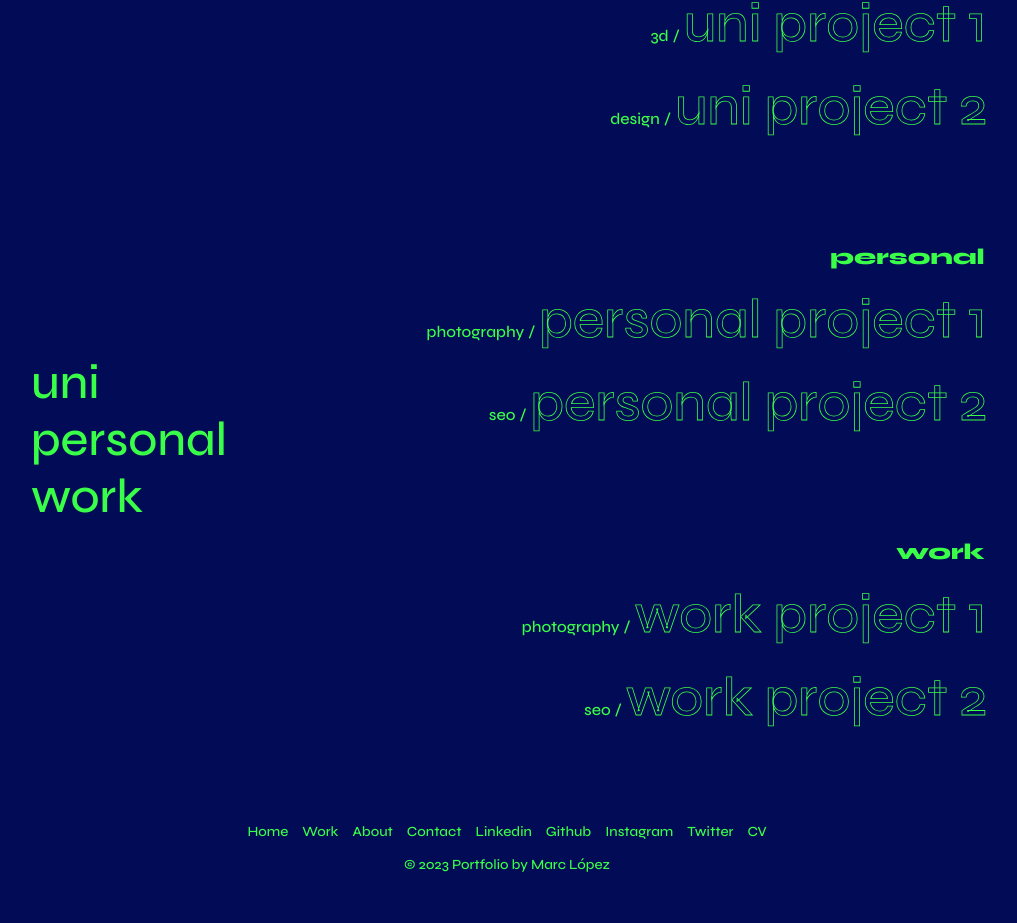
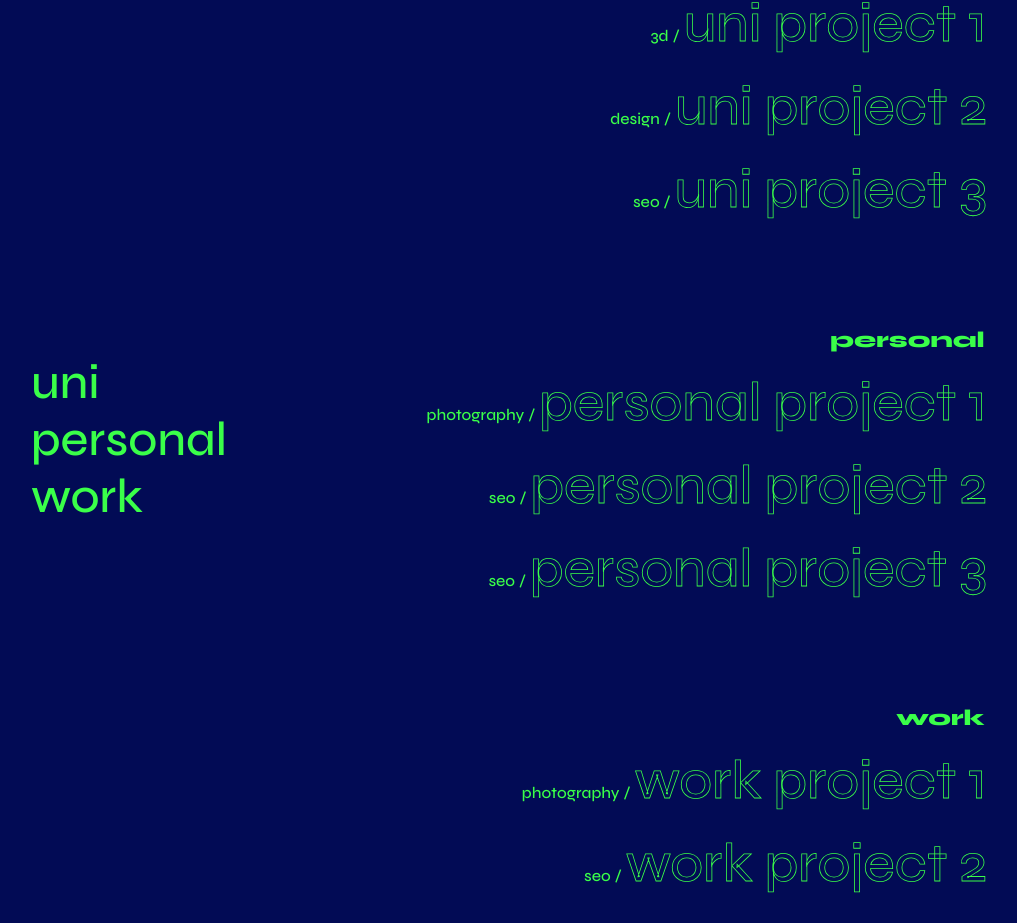
Before and after one commit to marclopezsoler/portfolio-2023, a Next.js app: page /work in a window 1280 px wide. Shown: the part 155-1078 px from the top of the page, without its empty margins (133-1150 px from the left). Before the commit the page ends 1056 px from the top, so only its background shows below. Built offline with nearby package versions, Linux system fonts and the light colour scheme.

Commit message:
countWork

```diff
--- a/app/_data/data.js
+++ b/app/_data/data.js
@@ -35,10 +35,31 @@ const works = [
     class: "photography",
   },
   {
-    num: "4",
+    num: "6",
     id: "work6",
     title: "work project 2",
     type: "work",
+    class: "seo",
+  },
+  {
+    num: "7",
+    id: "work7",
+    title: "work project 3",
+    type: "work",
+    class: "seo",
+  },
+  {
+    num: "8",
+    id: "work8",
+    title: "personal project 3",
+    type: "personal",
+    class: "seo",
+  },
+  {
+    num: "9",
+    id: "work9",
+    title: "uni project 3",
+    type: "uni",
     class: "seo",
   },
 
--- a/app/work/WorkPage.js
+++ b/app/work/WorkPage.js
@@ -21,13 +21,13 @@ const WorkPage = () => {
   const [loads, setLoads] = useState(0);
 
   useEffect(() => {
-    let count = sessionStorage.getItem("count");
+    let count = sessionStorage.getItem("countWork");
     if (count === null) {
       count = 1;
     } else {
       count = Number(count) + 1;
     }
-    sessionStorage.setItem("count", count);
+    sessionStorage.setItem("countWork", count);
 
     setLoads(count);
   }, []);
```
